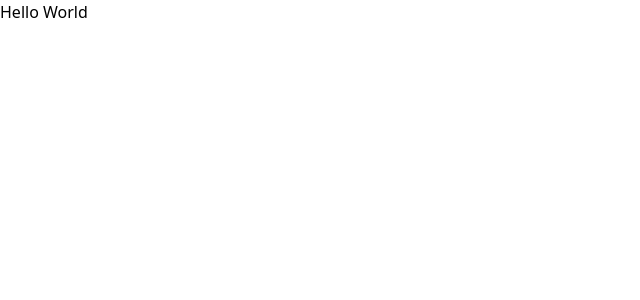
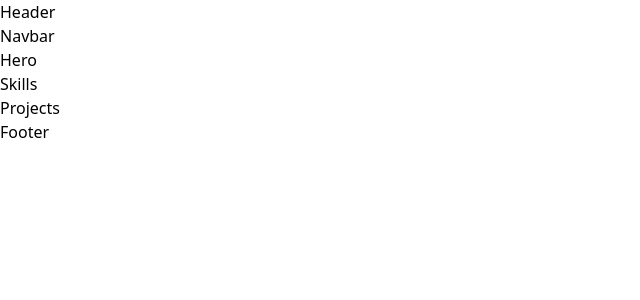
Before and after one commit to ulysses-ck/simple-portfolio, a Next.js app: page / in a window 1280 px wide. Shown: the top 300 px of the page, without its empty margins (0-640 px from the left). Built offline with nearby package versions, Linux system fonts and the light colour scheme.

Commit message:
feat: create components

```diff
--- a/src/app/page.tsx
+++ b/src/app/page.tsx
@@ -1,9 +1,17 @@
-import Image from "next/image";
+import Hero from "@/components/hero";
+import Projects from "@/components/projects";
+import Skills from "@/components/skills";
+import Header from "@/components/header";
+import Footer from "@/components/footer";
 
 export default function Home() {
   return (
-    <main>
-      <h1>Hello World</h1>
+    <main className="px-44 flex flex-col">
+      <Header />
+      <Hero />
+      <Skills />
+      <Projects />
+      <Footer />
     </main>
   );
 }
--- /dev/null
+++ b/src/components/card-project.tsx
@@ -0,0 +1,3 @@
+export default function CardProject() {
+  return <div>CardProject</div>;
+}
--- /dev/null
+++ b/src/components/footer.tsx
@@ -0,0 +1,3 @@
+export default function Footer() {
+  return <div>Footer</div>;
+}
--- /dev/null
+++ b/src/components/header.tsx
@@ -0,0 +1,10 @@
+import Navbar from "./navbar";
+
+export default function Header() {
+  return (
+    <header className="flex justify-between items-center">
+      <h1>Header</h1>
+      <Navbar />
+    </header>
+  );
+}
--- /dev/null
+++ b/src/components/hero.tsx
@@ -0,0 +1,3 @@
+export default function Hero() {
+  return <div>Hero</div>;
+}
--- /dev/null
+++ b/src/components/navbar.tsx
@@ -0,0 +1,3 @@
+export default function Navbar() {
+  return <div>Navbar</div>;
+}
--- /dev/null
+++ b/src/components/projects.tsx
@@ -0,0 +1,3 @@
+export default function Projects() {
+  return <div>Projects</div>;
+}
--- /dev/null
+++ b/src/components/skills.tsx
@@ -0,0 +1,3 @@
+export default function Skills() {
+  return <div>Skills</div>;
+}
```
